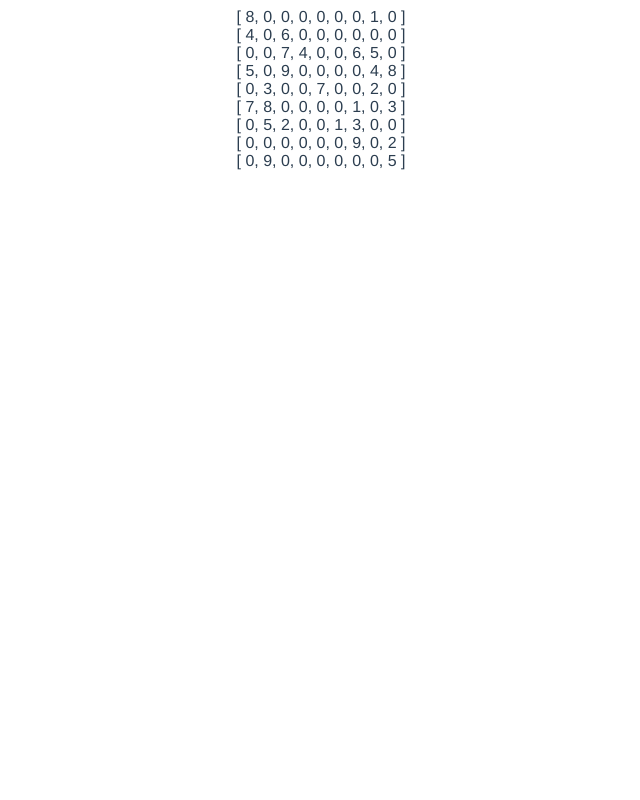
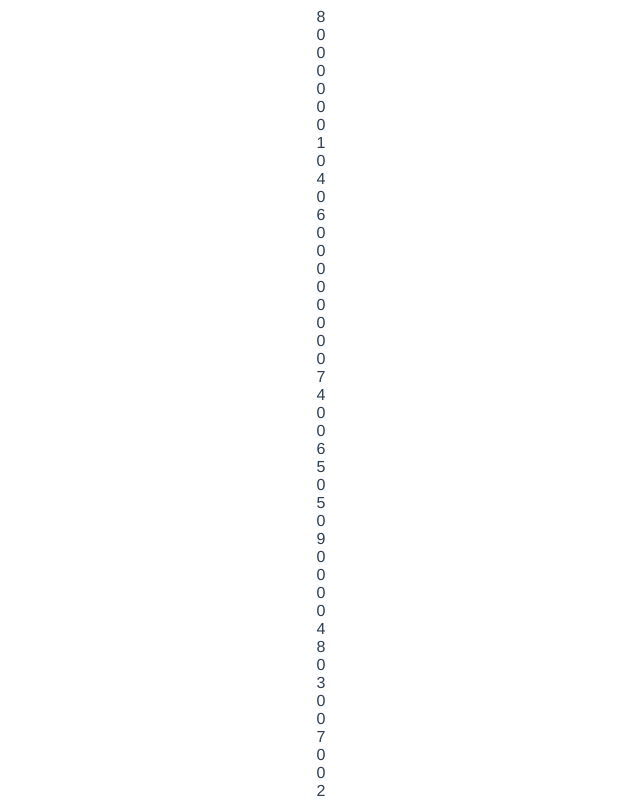
Before and after one commit to anpe9592/Sudoku-vue, a Vue app: page / in a window 1280 px wide. Shown: the top 800 px of the page, without its empty margins (319-959 px from the left). Built offline with nearby package versions, Linux system fonts and the light colour scheme.

Commit message:
prints out all numbers individually from the 2d array

```diff
--- a/src/components/Sudoku.vue
+++ b/src/components/Sudoku.vue
@@ -1,7 +1,9 @@
 <template>
   <div class="Sudoku">
     <div v-for="item in items" v-bind:key="item.id">
-      {{ item }}
+      <div v-for="item in item" v-bind:key="item.id">
+        {{ item }}
+      </div>
     </div>
   </div>
 </template>
```
